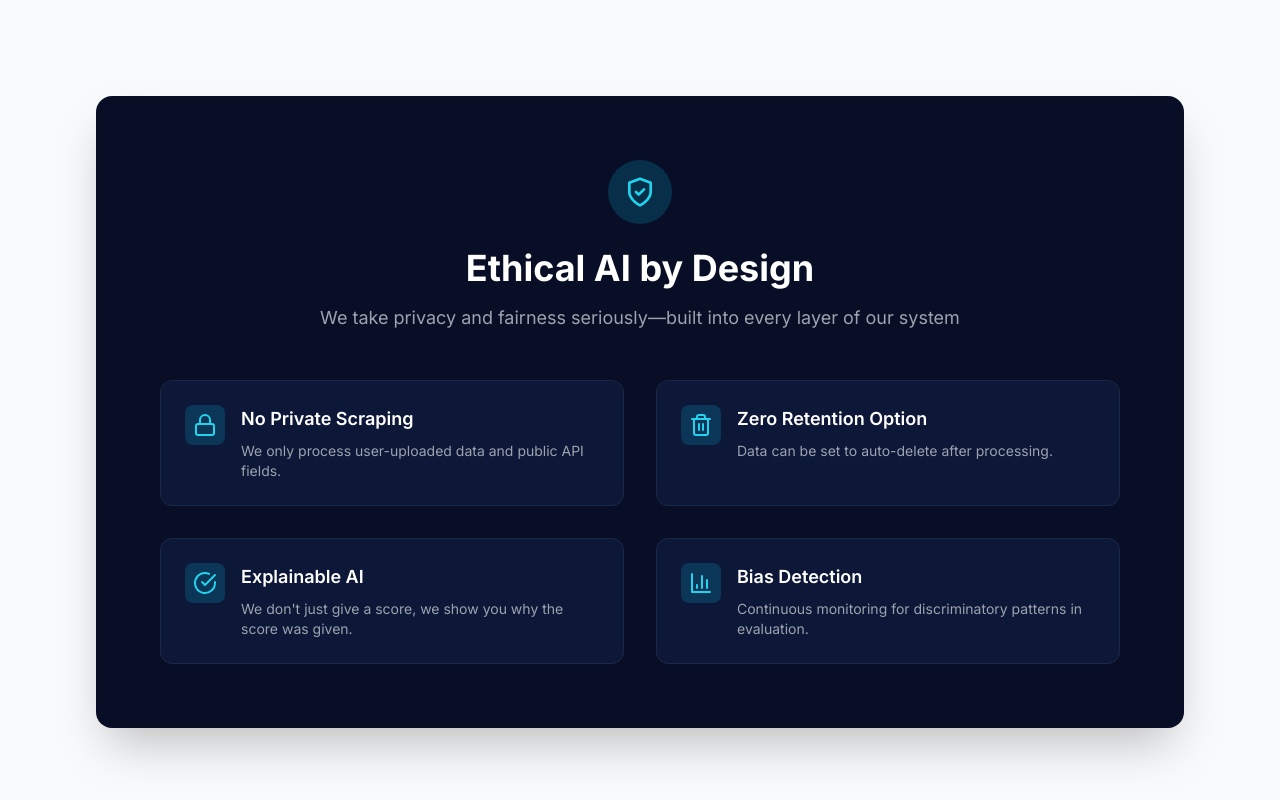
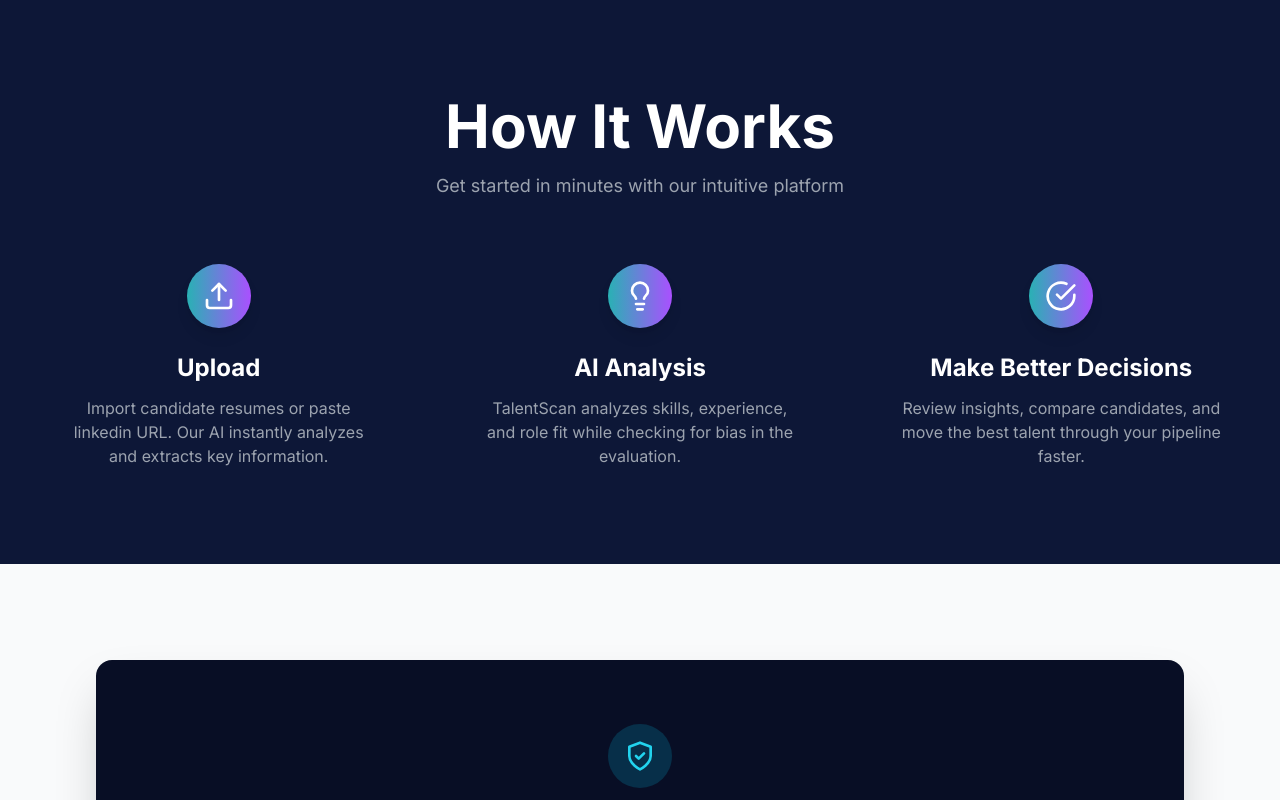
Before and after one commit to tison-io/AI-Driven-Hiring-Intelligence-Tool, a Next.js app in the folder frontend/: page / in a window 1280 px wide. Shown: the top 800 px of the page. Built offline with nearby package versions, Linux system fonts and the light colour scheme; no server answers.

Commit message:
Feat: How it works section

```diff
--- a/frontend/src/app/page.tsx
+++ b/frontend/src/app/page.tsx
@@ -4,10 +4,12 @@ import CTA from "@/components/landing/CTA"
 import Ethical from "@/components/landing/Ethical"
 import FAQ from "@/components/landing/FAQ"
 import Footer from "@/components/landing/Footer"
+import HowItWorks from "@/components/landing/HowItWorks"
 
 export default function HomePage() {
   return (
     <>
+      <HowItWorks/>
       <Ethical/>
       <FAQ/>
       <CTA/>
--- a/frontend/src/components/landing/HowItWorks.tsx
+++ b/frontend/src/components/landing/HowItWorks.tsx
@@ -1,8 +1,66 @@
 import React from 'react'
+import { Upload, Lightbulb, CheckCircle } from 'lucide-react'
+
+const steps = [
+  {
+    title: "Upload",
+    description: "Import candidate resumes or paste linkedin URL. Our AI instantly analyzes and extracts key information.",
+    icon: Upload
+  },
+  {
+    title: "AI Analysis",
+    description: "TalentScan analyzes skills, experience, and role fit while checking for bias in the evaluation.",
+    icon: Lightbulb
+  },
+  {
+    title: "Make Better Decisions",
+    description: "Review insights, compare candidates, and move the best talent through your pipeline faster.",
+    icon: CheckCircle
+  }
+];
 
 const HowItWorks = () => {
   return (
-    <div>HowItWorks</div>
+    <section className="bg-[#0D1737] py-16 px-4 sm:px-6 lg:py-24 lg:px-8">
+      <div className="max-w-7xl mx-auto">
+        {/* Heading */}
+        <h2 className="text-4xl sm:text-5xl lg:text-6xl font-bold text-white text-center mb-4">
+          How It Works
+        </h2>
+
+        {/* Subheading */}
+        <p className="text-gray-400 text-center text-base sm:text-lg mb-16 max-w-2xl mx-auto">
+          Get started in minutes with our intuitive platform
+        </p>
+
+        {/* Steps Grid */}
+        <div className="grid grid-cols-1 md:grid-cols-3 gap-8 lg:gap-12">
+          {steps.map((step, index) => {
+            const Icon = step.icon;
+            return (
+              <div key={index} className="text-center">
+                {/* Icon */}
+                <div className="flex justify-center mb-6">
+                  <div className="w-14 h-14 sm:w-16 sm:h-16 rounded-full bg-gradient-to-r from-[#29B1B4] via-[#6A80D9] to-[#AA50FF] flex items-center justify-center shadow-lg">
+                    <Icon className="w-7 h-7 sm:w-8 sm:h-8 text-white" />
+                  </div>
+                </div>
+
+                {/* Title */}
+                <h3 className="text-xl sm:text-2xl font-bold text-white mb-3">
+                  {step.title}
+                </h3>
+
+                {/* Description */}
+                <p className="text-gray-400 text-sm sm:text-base leading-relaxed max-w-xs mx-auto">
+                  {step.description}
+                </p>
+              </div>
+            );
+          })}
+        </div>
+      </div>
+    </section>
   )
 }
 
```
